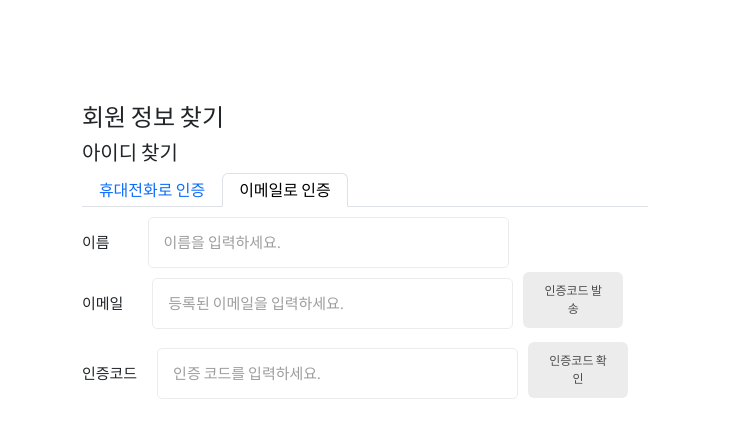
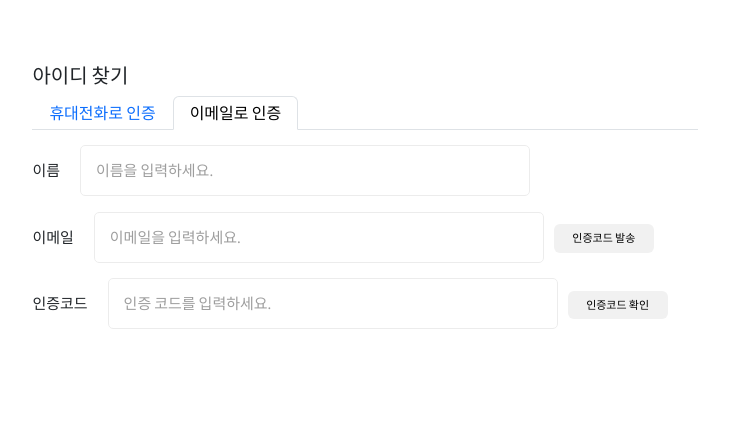
Before and after one commit to wldus9708/planey_react, a React (Create React App) app: page /findID in a window 1280 px wide. Both pictures are taken after a click on the button "이메일로 인증". Shown: the top 438 px of the page, without its empty margins (275-1004 px from the left). Built offline with nearby package versions, Linux system fonts and the light colour scheme.

Commit message:
아이디 찾기 수정

```diff
--- a/src/YOUNG/Agreement.jsx
+++ b/src/YOUNG/Agreement.jsx
@@ -2,7 +2,7 @@ import React, { useState } from 'react';
 import { Modal, Form, Button } from 'react-bootstrap';
 import styles from './Agreement.module.css';
 import 'bootstrap/dist/css/bootstrap.min.css'; // Bootstrap CSS 임포트
-import { Link } from "react-router-dom";
+
 
 const TermsAgreementForm = ({ show, onHide }) => {
   const [agreements, setAgreements] = useState({
@@ -38,7 +38,7 @@ const TermsAgreementForm = ({ show, onHide }) => {
       backdrop="static" // 모달 외부 클릭 시 닫히지 않도록 설정
       keyboard={false} // ESC 키 등 키보드 입력으로 닫히지 않도록 설정
     >
-      <Modal.Header closeButton>
+      <Modal.Header closeButton onClick={clickCancelButton}>
         <Modal.Title>이용약관 동의</Modal.Title>
       </Modal.Header>
       <Modal.Body>
--- a/src/YOUNG/findId.jsx
+++ b/src/YOUNG/findId.jsx
@@ -2,30 +2,33 @@ import React, { useState } from 'react';
 import Nav from 'react-bootstrap/Nav';
 import Button from 'react-bootstrap/Button';
 import 'bootstrap/dist/css/bootstrap.min.css';
-import styles from './findId.module.css';
+import styles from './findId.module.css'; // CSS 모듈 임포트
 
 const FindId = () => {
-  const [authMethod, setAuthMethod] = useState('phone');
+  const [authMethod, setAuthMethod] = useState('phone'); // 기본 인증 방법
   const [phone, setPhone] = useState('');
   const [email, setEmail] = useState('');
   const [name, setName] = useState('');
+  const [authCode, setAuthCode] = useState(''); // 인증 코드 상태 추가
 
   const handleTabChange = (key) => {
-    setAuthMethod(key);
+    setAuthMethod(key); // 탭 변경 시 상태 업데이트
   };
 
   const handleFindId = () => {
     if (authMethod === 'phone') {
-      console.log('인증을 위해 전송된 휴대전화:', phone);
+      console.log('휴대전화로 전송된 인증 코드:', phone);
+      // 인증 코드 발송 로직 추가
     } else if (authMethod === 'email') {
-      console.log('인증을 위해 전송된 이메일:', email);
+      console.log('이메일로 전송된 인증 코드:', email);
+      // 이메일 인증 코드 발송 로직 추가
     }
   };
 
   return (
     <div className={styles.findIdPage}>
-      <div>
-        <h4>회원 정보 찾기</h4>
+      <div className={styles.findIdContainer}>
+
         <h5>아이디 찾기</h5>
         <Nav variant="tabs" activeKey={authMethod} onSelect={handleTabChange}>
           <Nav.Item>
@@ -36,17 +39,16 @@ const FindId = () => {
           </Nav.Item>
         </Nav>
 
-        {/* 탭에 따라 다른 인증 폼 표시 */}
+       {/* 휴대전화 인증 폼 */}
        {authMethod === 'phone' && (
           <div className="phone-auth">
-            <label className={styles.authLabel}>이름
-            &nbsp;&nbsp;&nbsp;&nbsp;&nbsp;</label>
+            <label className={styles.authLabel}>이름</label>
             <input
               className={styles.authInput}
               type="text"
               placeholder="이름을 입력하세요."
               value={name}
-              onChange={(e) => setName(e.target.value)}
+              onChange={(e) => setName(e.target.value)} // onChange 추가
             />
             <br />
             <label className={styles.authLabel}>휴대전화</label>
@@ -55,55 +57,76 @@ const FindId = () => {
               type="text"
               placeholder="휴대전화 '-'를 제외하고 입력하세요."
               value={phone}
-              onChange={(e) => setPhone(e.target.value)}
+              onChange={(e) => setPhone(e.target.value)} // onChange 추가
             />
-            <Button className={styles.authButton} onClick={handleFindId}>인증코드 발송</Button>
+            <Button
+              className={styles.authButton}
+              onClick={handleFindId}
+            >
+              인증코드 발송
+            </Button>
             <br />
             <label className={styles.authLabel}>인증코드</label>
             <input
               className={styles.authInput}
               type="text"
               placeholder="인증 코드를 입력하세요."
+              value={authCode} // 인증 코드 상태 연결
+              onChange={(e) => setAuthCode(e.target.value)} // onChange 추가
             />
-            <Button className={styles.authButton} type="button">인증코드 확인</Button>
+            <Button
+              className={styles.authButton}
+              type="button"
+            >
+              인증코드 확인
+            </Button>
           </div>
         )}
 
         {authMethod === 'email' && (
           <div className="email-auth">
-            <label className={styles.authLabel}>이름
-            &nbsp;&nbsp;&nbsp;&nbsp;&nbsp;</label>
+            <label className={styles.authLabel}>이름</label>
             <input
               className={styles.authInput}
               type="text"
               placeholder="이름을 입력하세요."
               value={name}
-              onChange={(e) => setName(e.target.value)}
+              onChange={(e) => setName(e.target.value)} // onChange 추가
             />
             <br />
-            <label className={styles.authLabel}>이메일
-            &nbsp;&nbsp;</label>
+            <label className={styles.authLabel}>이메일</label>
             <input
               className={styles.authInput}
               type="text"
-              placeholder="등록된 이메일을 입력하세요."
+              placeholder="이메일을 입력하세요."
               value={email}
-               onChange={(e) => setEmail(e.target.value)}
+              onChange={(e) => setEmail(e.target.value)} // onChange 추가
             />
-            <Button className={styles.authButton} onClick={handleFindId}>인증코드 발송</Button>
+            <Button
+              className={styles.authButton}
+              onClick={handleFindId}
+            >
+              인증코드 발송
+            </Button>
             <br />
             <label className={styles.authLabel}>인증코드</label>
             <input
               className={styles.authInput}
               type="text"
               placeholder="인증 코드를 입력하세요."
+              value={authCode}
+              onChange={(e) => setAuthCode(e.target.value)} // onChange 추가
             />
-              <Button className={styles.authButton} type="button">인증코드 확인</Button>
+            <Button
+              className={styles.authButton}
+              type="button"
+            >
+              인증코드 확인
+            </Button>
           </div>
         )}
       </div>
     </div>
-
   );
 };
 
--- a/src/YOUNG/findId.module.css
+++ b/src/YOUNG/findId.module.css
@@ -1,18 +1,20 @@
 .findIdPage{
-    display: flex;
-    justify-content: center;
-    align-items: center;
-    height: 100vh;
-    margin-top: -144px;
+  margin-top: 5%;
+  display: flex;
+  justify-content: center;
+  height: 70vh;
+
+
 
 
   }
+
 
   .authInput {
     font-size: 15px;
     border: none;
     border-radius: 5px;
-    width: 361px;
+    width: 450px;
     padding: 15px;
     border: 1px solid #e5e5e5;
     opacity: 0.7;
@@ -20,17 +22,24 @@
   }
 
   .authLabel {
+    margin-top: 5%;
     font-size: 15px;
     margin-right: 20px;
   }
 
   .authButton {
-    margin: 0px 20px 10px 10px;
-    padding: 10px 20px;
+    margin: 10px 30px 10px 10px;
     color: black;
     border: none;
-    background-color: #e5e5e5;
+    background-color: #f1f1f1;
     width: 100px;
-    opacity: 0.7;
-    font-size: 12px;
+    font-size: 11px;
   }
+  .authButton:hover{
+    margin: 10px 30px 10px 10px;
+    color: black;
+    border: none;
+    background-color: #FF8A08;
+    width: 100px;
+    font-size: 11px;
+  }
```
Also changed, not shown: src/DEOK/Login_SingUp/Login_Signup.jsx (+54 -6 lines). Lines whose indentation alone changed are shown as unchanged.
